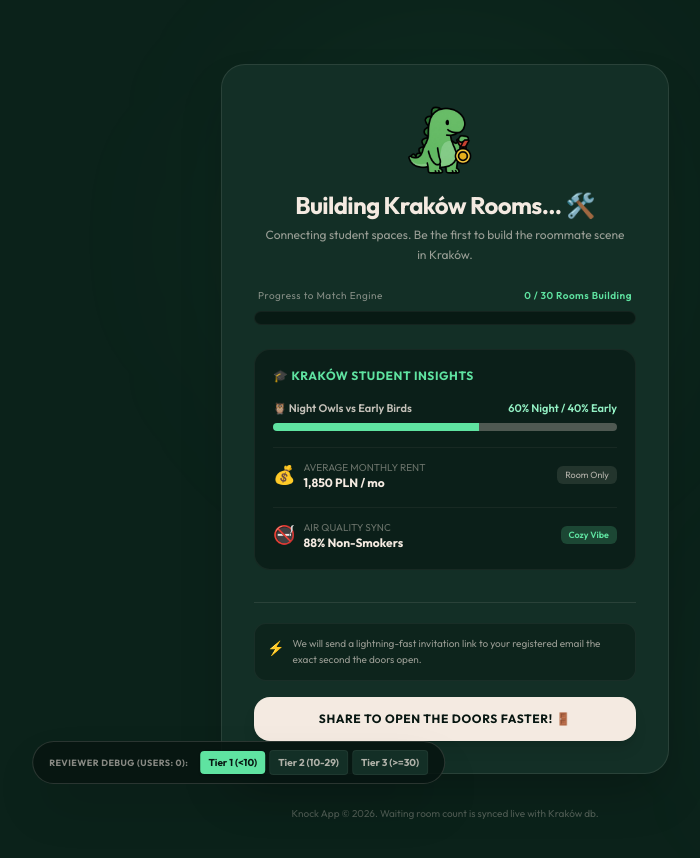
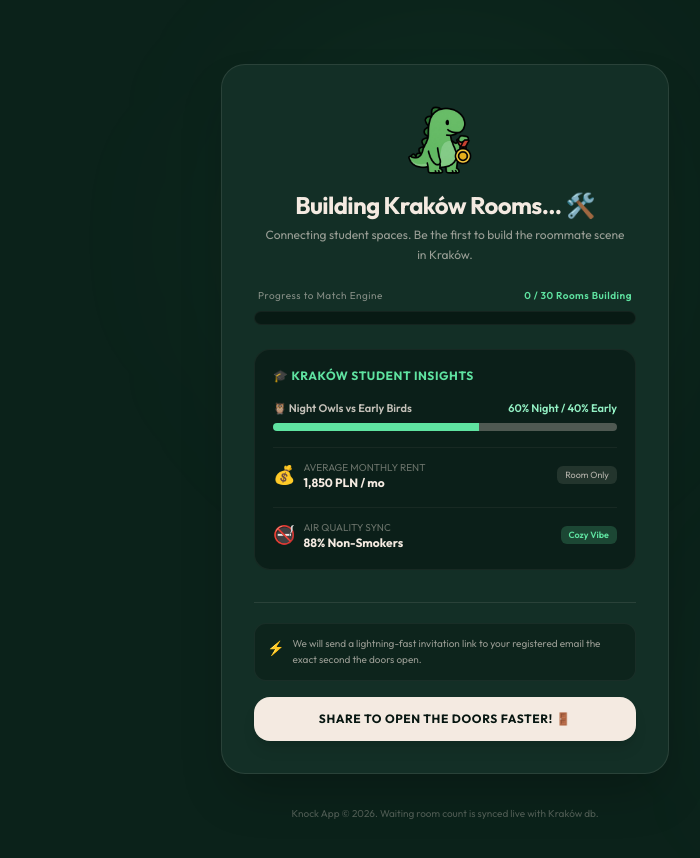
Before and after one commit to kidiksentrik/Knock, a Next.js app: page /discover in a window 1280 px wide. Shown: the top 858 px of the page, without its empty margins (195-895 px from the left). Built offline with nearby package versions, Linux system fonts and the light colour scheme; no server answers; the database is empty.

Commit message:
clean: Remove Floating Debug Toolbar and override logic from Discover waiting room

```diff
--- a/src/app/discover/page.tsx
+++ b/src/app/discover/page.tsx
@@ -35,11 +35,7 @@ export default function DiscoverLobbyPage() {
     const fetchLobbyState = async () => {
       let countVal = 5;
 
-      // Check debug override in local storage
-      const debugCount = localStorage.getItem("knock_debug_total_users");
-      if (debugCount !== null) {
-        countVal = Number(debugCount);
-      } else if (isSupabaseConfigured) {
+      if (isSupabaseConfigured) {
         try {
           const { count, error } = await supabase
             .from("profiles")
@@ -112,12 +108,6 @@ export default function DiscoverLobbyPage() {
         console.error("Clipboard copy failed: ", err);
         triggerToast("Failed to copy link. Please copy manually!");
       });
-  };
-
-  const handleDebugOverride = (val: number) => {
-    localStorage.setItem("knock_debug_total_users", String(val));
-    setTotalUsers(val);
-    triggerToast(`Debug override: Total users set to ${val} (Tier ${val < 10 ? 1 : val < 30 ? 2 : 3})`);
   };
 
   if (loading) {
@@ -322,48 +312,6 @@ export default function DiscoverLobbyPage() {
 
       </div>
 
-      {/* Floating Debug Override Toolbar (Reviewer Utility Panel) */}
-      <div className="fixed bottom-4 left-1/2 -translate-x-1/2 bg-knock-dark/90 border border-knock-cream/15 rounded-full px-4 py-2 flex items-center space-x-3 shadow-2xl z-50 animate-slide-down">
-        <span className="text-[9px] font-mono text-knock-cream/55 uppercase font-bold tracking-wider">
-          Reviewer Debug (Users: {totalUsers}):
-        </span>
-        <div className="flex items-center space-x-1">
-          <button
-            type="button"
-            onClick={() => handleDebugOverride(5)}
-            className={`px-2 py-1 rounded text-[10px] font-mono font-bold transition-all ${
-              totalUsers < 10
-                ? "bg-knock-mint text-knock-dark shadow"
-                : "bg-knock-card border border-knock-cream/5 text-knock-cream/70 hover:text-knock-cream"
-            }`}
-          >
-            Tier 1 (&lt;10)
-          </button>
-          <button
-            type="button"
-            onClick={() => handleDebugOverride(15)}
-            className={`px-2 py-1 rounded text-[10px] font-mono font-bold transition-all ${
-              totalUsers >= 10 && totalUsers < 30
-                ? "bg-knock-mint text-knock-dark shadow"
-                : "bg-knock-card border border-knock-cream/5 text-knock-cream/70 hover:text-knock-cream"
-            }`}
-          >
-            Tier 2 (10-29)
-          </button>
-          <button
-            type="button"
-            onClick={() => handleDebugOverride(35)}
-            className={`px-2 py-1 rounded text-[10px] font-mono font-bold transition-all ${
-              totalUsers >= 30
-                ? "bg-knock-mint text-knock-dark shadow"
-                : "bg-knock-card border border-knock-cream/5 text-knock-cream/70 hover:text-knock-cream"
-            }`}
-          >
-            Tier 3 (&gt;=30)
-          </button>
-        </div>
-      </div>
-
       {/* Custom Toast Alert */}
       {showToast && (
         <div className="fixed top-6 left-1/2 -translate-x-1/2 z-50 bg-knock-card border border-knock-mint text-knock-cream text-xs font-semibold px-5 py-3 rounded-2xl shadow-xl flex items-center space-x-2 animate-slide-down max-w-sm text-center">
--- a/src/app/feed/page.tsx
+++ b/src/app/feed/page.tsx
@@ -338,10 +338,7 @@ export default function FeedPage() {
     // Redirection check: if total users < 30, direct to lobby
     const checkUserLimit = async () => {
       let countVal = 35; // default bypass for offline/unconfigured
-      const debugCount = localStorage.getItem("knock_debug_total_users");
-      if (debugCount !== null) {
-        countVal = Number(debugCount);
-      } else if (isSupabaseConfigured) {
+      if (isSupabaseConfigured) {
         try {
           const { count, error } = await supabase
             .from("profiles")
```
